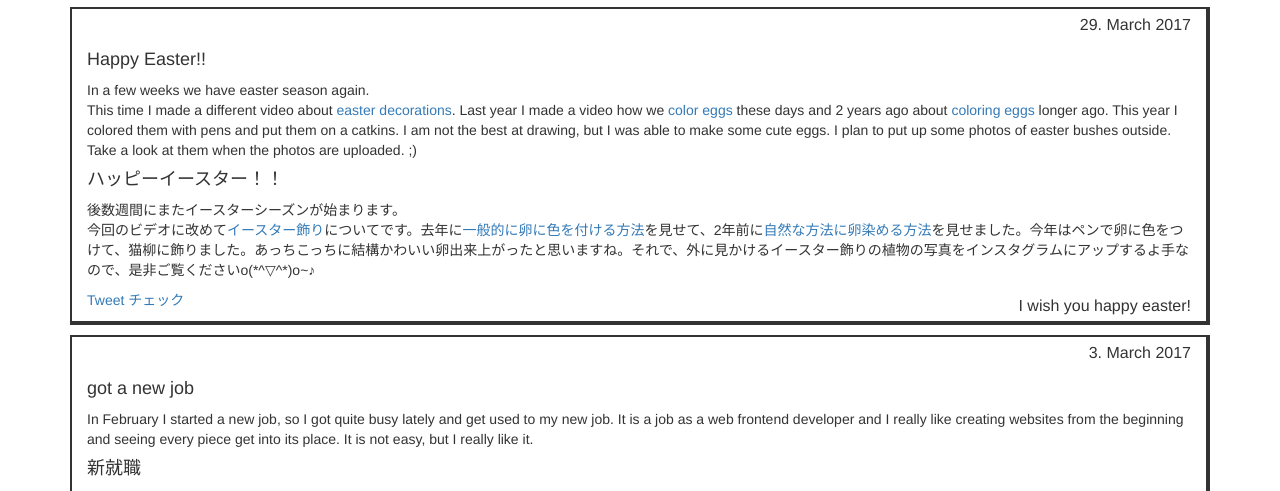
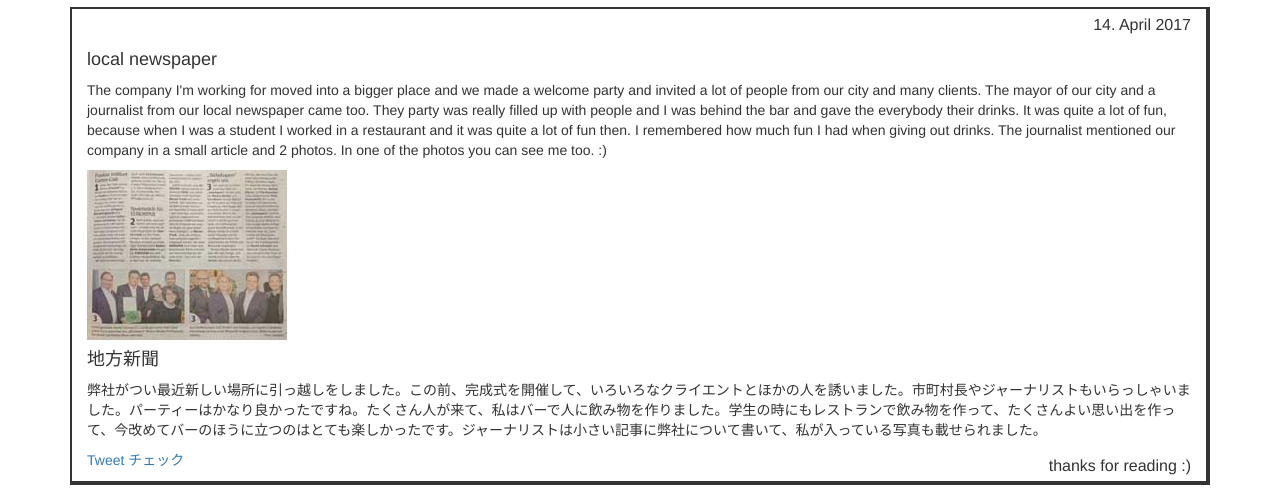
Before and after one commit to piapassecker/gorogoro, a plain HTML site: page news.html in a window 1280 px wide. Shown: the part 438-929 px from the top of the page. Drawn offline with nearby package versions, Linux system fonts and the light colour scheme; a script that the page names is missing.

Commit message:
new news entry

```diff
--- a/news.html
+++ b/news.html
@@ -77,6 +77,19 @@
 =============================================================================-->
 <div class="container bottom">
 <h1>latest news from my world</h1>
+
+<div class="col-xs-12 newsstyle">
+  <h5>14. April 2017</h5>
+  <h4>local newspaper</h4>
+  <p>The company I'm working for moved into a bigger place and we made a welcome party and invited a lot of people from our city and many clients. The mayor of our city and a journalist from our local newspaper came too. They party was really filled up with people and I was behind the bar and gave the everybody their drinks. It was quite a lot of fun, because when I was a student I worked in a restaurant and it was quite a lot of fun then. I remembered how much fun I had when giving out drinks. The journalist mentioned our company in a small article and 2 photos. In one of the photos you can see me too. :)</p>
+  <a href="img/newsgallery/article.jpg" data-lightbox="news" class="article" alt="News Article" >
+  <img src="img/newsgallery/article-xs.jpg" class="article" alt="News Article" ></a>
+	<h4>地方新聞</h4>
+  <p>弊社がつい最近新しい場所に引っ越しをしました。この前、完成式を開催して、いろいろなクライエントとほかの人を誘いました。市町村長やジャーナリストもいらっしゃいました。パーティーはかなり良かったですね。たくさん人が来て、私はバーで人に飲み物を作りました。学生の時にもレストランで飲み物を作って、たくさんよい思い出を作って、今改めてバーのほうに立つのはとても楽しかったです。ジャーナリストは小さい記事に弊社について書いて、私が入っている写真も載せられました。</p>
+	<h5 style="width:500px; float:right;">thanks for reading :)</h5>
+  <a href="https://twitter.com/share" class="twitter-share-button" data-text="latest news entry" data-via="pia_to_gorogoro">Tweet</a> <script>!function(d,s,id){var js,fjs=d.getElementsByTagName(s)[0],p=/^http:/.test(d.location)?'http':'https';if(!d.getElementById(id)){js=d.createElement(s);js.id=id;js.src=p+'://platform.twitter.com/widgets.js';fjs.parentNode.insertBefore(js,fjs);}}(document, 'script', 'twitter-wjs');</script>
+  <a href="http://static.mixi.jp/share.pl" class="mixi-check-button" data-button="button-1" data-url="http://piap.at/gorogoro/news.html" data-text="最新ブログエントリーを見て！！">チェック</a><script type="text/javascript" src="http://static.mixi.jp/js/share.js"></script>
+</div>
 
 <div class="col-xs-12 newsstyle">
   <h5>29. March 2017</h5>
```
Also changed, not shown: img/newsgallery/article-xs.jpg (added), img/newsgallery/article.jpg (added).
